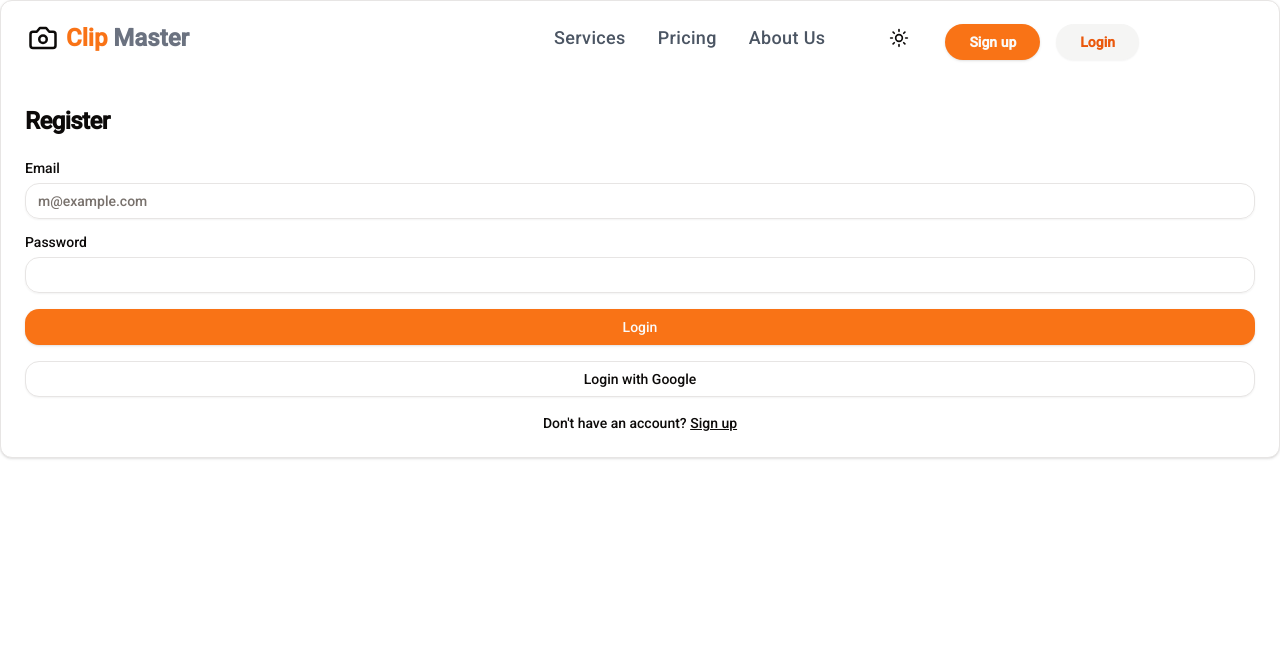
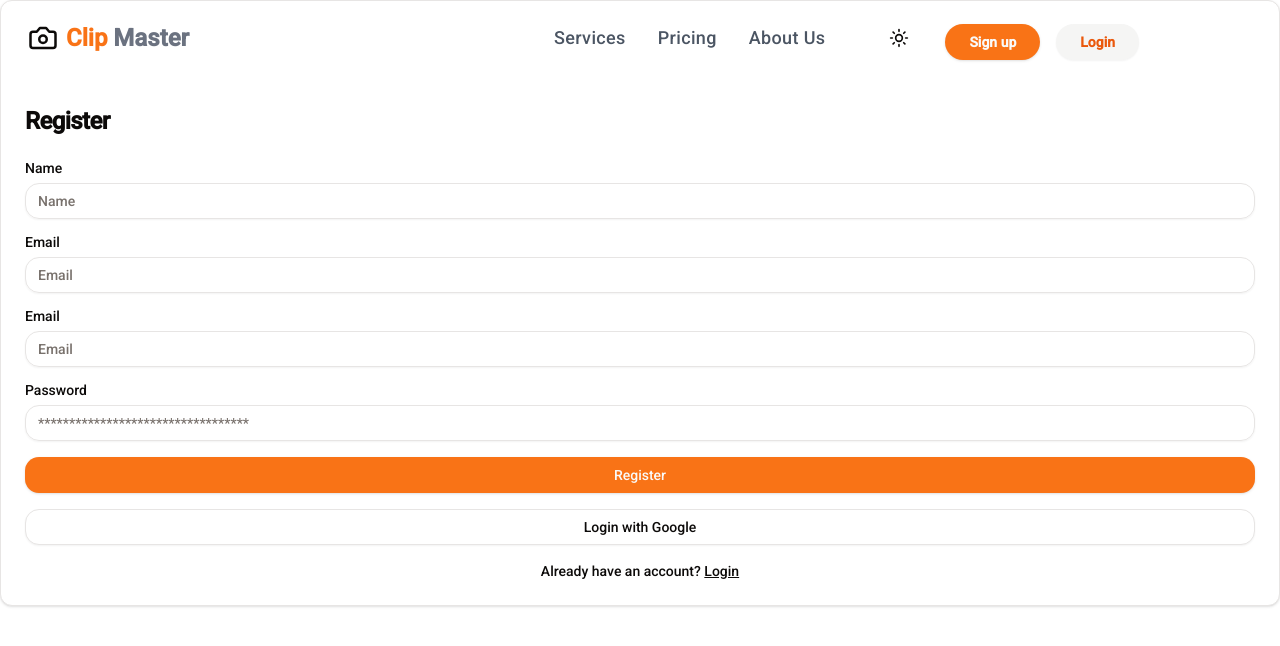
Before and after one commit to peterdinis/ClipMaster, a Next.js app: page /register in a window 1280 px wide. Shown: the top 646 px of the page. Built offline with nearby package versions, Linux system fonts and the light colour scheme.

Commit message:
feat: Create register form

```diff
--- a/app/_components/auth/RegisterForm.tsx
+++ b/app/_components/auth/RegisterForm.tsx
@@ -1,52 +1,154 @@
-import { FC } from 'react';
+"use client"
+
+import { FC, ReactNode } from 'react';
 import Link from 'next/link';
 import { Button } from '@/components/ui/button';
-import {
-    Card,
-    CardContent,
-    CardDescription,
-    CardHeader,
-    CardTitle,
-} from '@/components/ui/card';
+import { Card, CardContent, CardHeader, CardTitle } from '@/components/ui/card';
 import { Input } from '@/components/ui/input';
 import { Label } from '@/components/ui/label';
+import { useForm } from 'react-hook-form';
+import { zodResolver } from '@hookform/resolvers/zod';
+import { registerSchema } from './authSchemas';
+import { useRouter } from 'next/navigation';
+import { useToast } from '@/components/ui/use-toast';
+import { useMutation } from '@tanstack/react-query';
+import { registerUser } from '@/app/_store/mutations/authMutations';
 
 const RegisterForm: FC = () => {
+    const {
+        register,
+        handleSubmit,
+        formState: { errors },
+        reset,
+    } = useForm({
+        resolver: zodResolver(registerSchema),
+    });
+    const router = useRouter();
+    const { toast } = useToast();
+
+    const registerUserMut = useMutation({
+        mutationKey: ['registerUser'],
+        mutationFn: (data) => registerUser(data),
+        onSuccess: () => {
+            toast({
+                title: 'Sucessfully registered to the app',
+                className: 'bg-green-600 text-white font-bold',
+                duration: 2000,
+            });
+            router.push('/login');
+        },
+        onError: () => {
+            toast({
+                title: 'Failed to register app',
+                className: 'bg-red-600 text-white font-bold',
+                duration: 2000,
+            });
+        },
+    });
+
+    const onSubmit = (data: any) => {
+        registerUserMut.mutate(data);
+        reset();
+    };
+
     return (
         <Card className='relative pt-20'>
             <CardHeader>
                 <CardTitle className='text-2xl'>Register</CardTitle>
             </CardHeader>
             <CardContent>
+                <form onSubmit={handleSubmit(onSubmit)}>
                     <div className='grid gap-4'>
+                        <div className='grid gap-2'>
+                            <Label htmlFor='name'>Name</Label>
+                            <Input
+                                id='name'
+                                type='text'
+                                placeholder='Name'
+                                required
+                                {...register('name')}
+                            />
+
+                            {errors.name && (
+                                <p className='font-bold text-red-600'>
+                                    {
+                                        errors.name
+                                            .message as unknown as ReactNode
+                                    }
+                                </p>
+                            )}
+                        </div>
                         <div className='grid gap-2'>
                             <Label htmlFor='email'>Email</Label>
                             <Input
                                 id='email'
                                 type='email'
-                            placeholder='m@example.com'
+                                placeholder='Email'
                                 required
+                                {...register('email')}
                             />
+
+                            {errors.email && (
+                                <p className='font-bold text-red-600'>
+                                    {
+                                        errors.email
+                                            .message as unknown as ReactNode
+                                    }
+                                </p>
+                            )}
                         </div>
                         <div className='grid gap-2'>
-                        <div className='flex items-center'>
+                            <Label htmlFor='email'>Email</Label>
+                            <Input
+                                id='email'
+                                type='email'
+                                placeholder='Email'
+                                required
+                                {...register('email')}
+                            />
+
+                            {errors.email && (
+                                <p className='font-bold text-red-600'>
+                                    {
+                                        errors.email
+                                            .message as unknown as ReactNode
+                                    }
+                                </p>
+                            )}
+                        </div>
+                        <div className='grid gap-2'>
                             <Label htmlFor='password'>Password</Label>
-                        </div>
-                        <Input id='password' type='password' required />
+                            <Input
+                                id='password'
+                                type='password'
+                                placeholder='**********************************'
+                                required
+                                {...register('password')}
+                            />
+
+                            {errors.password && (
+                                <p className='font-bold text-red-600'>
+                                    {
+                                        errors.password
+                                            .message as unknown as ReactNode
+                                    }
+                                </p>
+                            )}
                         </div>
                         <Button type='submit' className='w-full'>
-                        Login
+                            Register
                         </Button>
                         <Button variant='outline' className='w-full'>
                             Login with Google
                         </Button>
                     </div>
                     <div className='mt-4 text-center text-sm'>
-                    Don&apos;t have an account?{' '}
-                    <Link href='#' className='underline'>
-                        Sign up
+                        Already have an account?{' '}
+                        <Link href='/login' className='underline'>
+                            Login
                         </Link>
                     </div>
+                </form>
             </CardContent>
         </Card>
     );
--- a/package.json
+++ b/package.json
@@ -12,6 +12,7 @@
         "test": "jest"
     },
     "dependencies": {
+        "@hookform/resolvers": "^3.9.0",
         "@next-auth/prisma-adapter": "^1.0.7",
         "@prisma/client": "^5.17.0",
         "@radix-ui/react-icons": "^1.3.0",
```
Also changed, not shown: 1 other file (tests, documents, lock files or other folders). Lines whose indentation alone changed are shown as unchanged.
